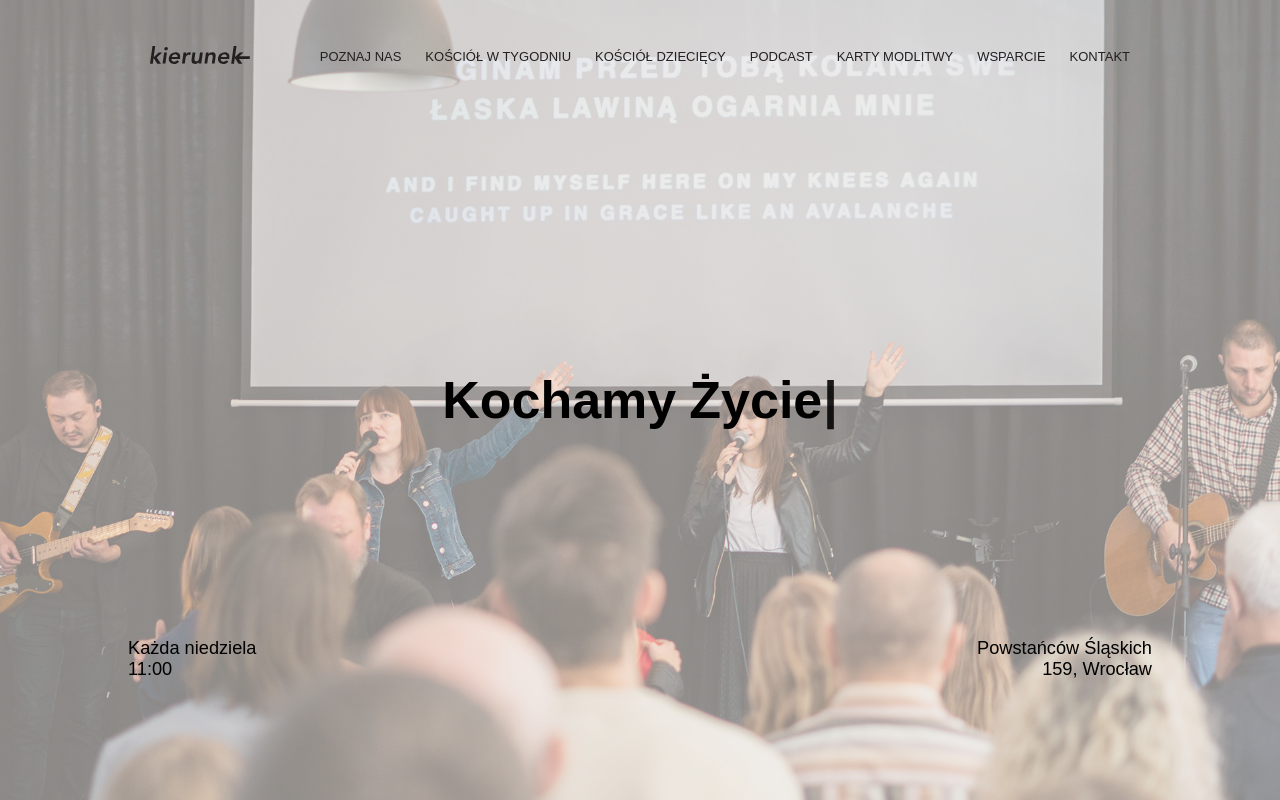
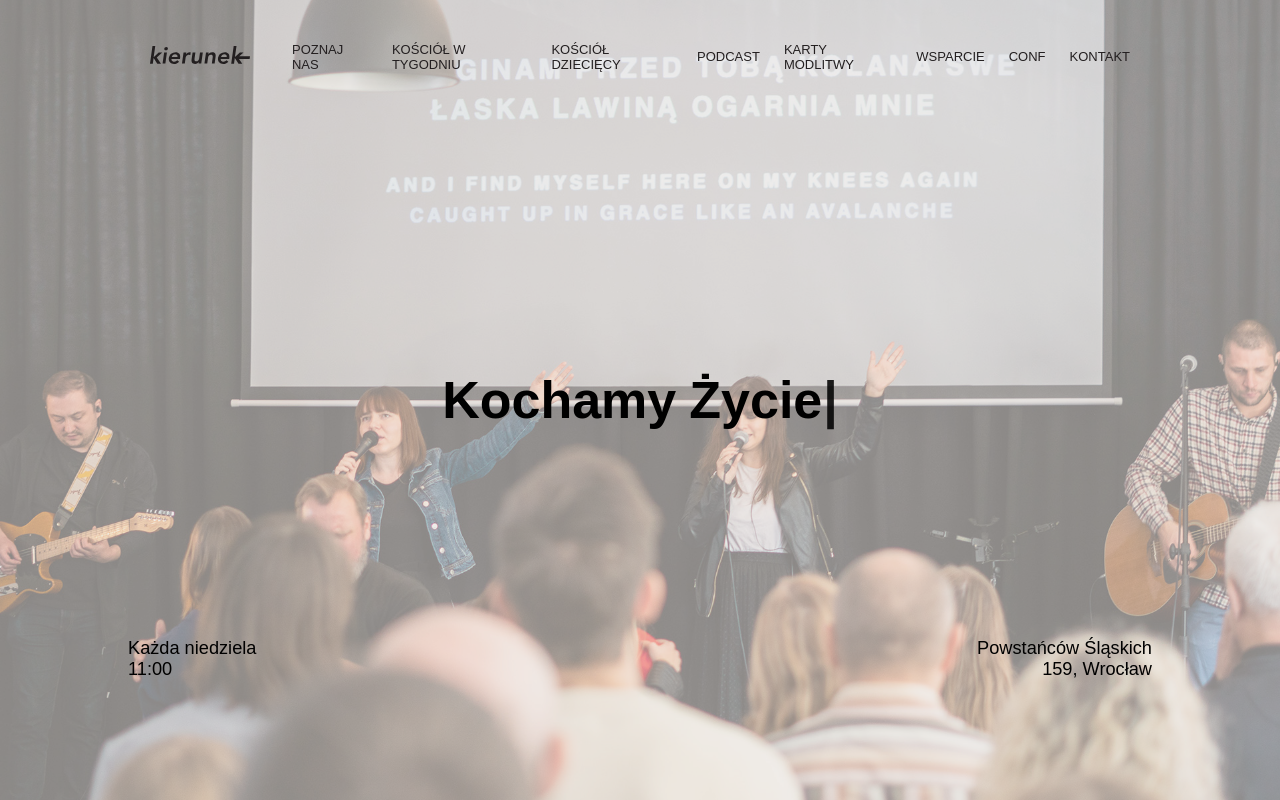
Before and after one commit to kdraganik/kierunek-website, a Next.js app: page / in a window 1280 px wide. Shown: the top 800 px of the page. Built offline with nearby package versions, Linux system fonts and the light colour scheme; a web font is replaced by a local one.

Commit message:
Add conf to navbar

```diff
--- a/components/global/Navbar.jsx
+++ b/components/global/Navbar.jsx
@@ -50,6 +50,7 @@ export default function Navbar({ light }) {
         <li><Link href="https://podcast.kosciolkierunek.pl">podcast</Link></li>
         <li><Link href="https://karty-modlitwy.kosciolkierunek.pl/">karty modlitwy</Link></li>
         <li><Link href="https://wspieram.kosciolkierunek.pl/">wsparcie</Link></li>
+        <li><Link href="/conf">conf</Link></li>
         <li><Link href="/#kontakt">kontakt</Link></li>
       </ul>
       <div className={`${styles.hamMenu} ${light ? styles.light : ""}`} onClick={()=>setMenuOpen(true)}/>
```
